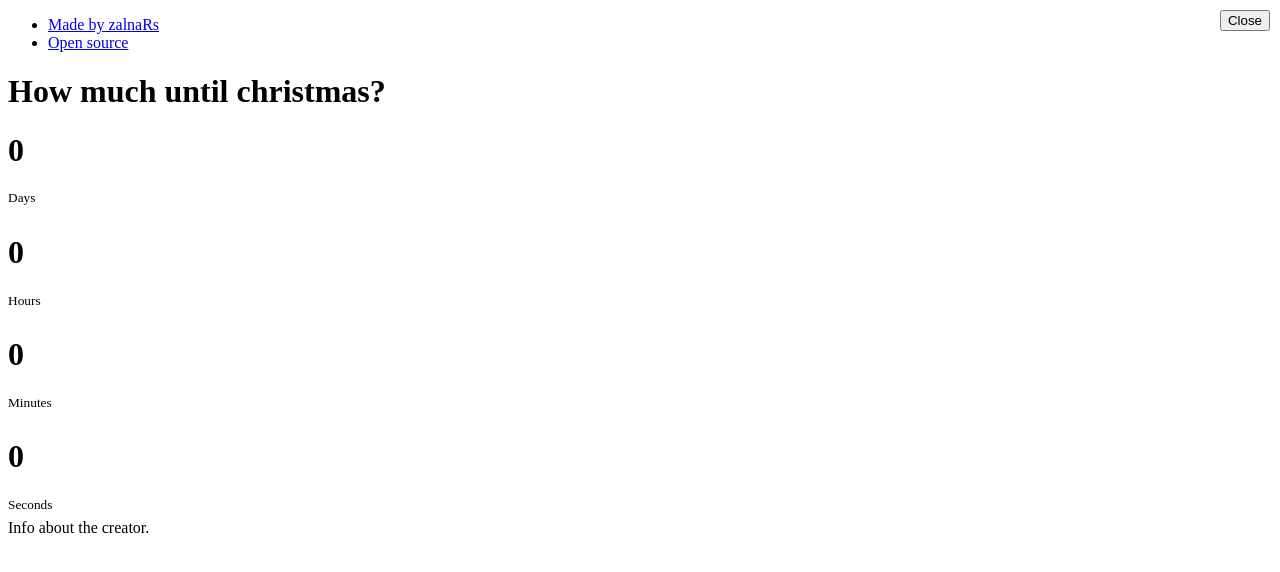
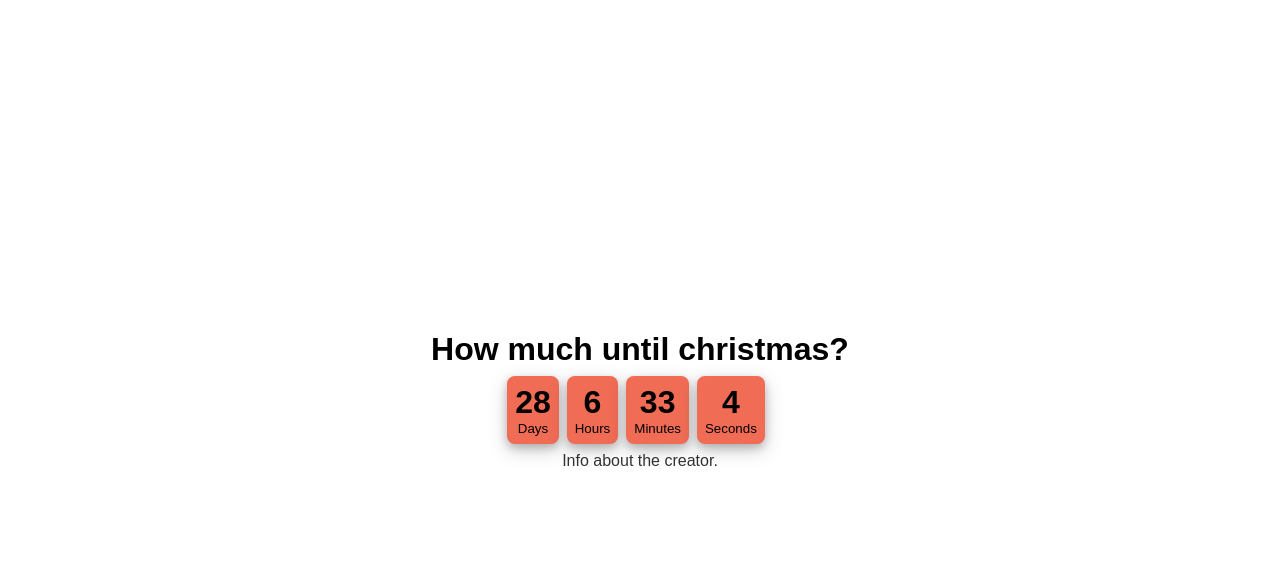
Before and after one commit to zalnaRs/ChristmasCountdown, a plain HTML site: page index.html in a window 1280 px wide. Drawn offline with Linux system fonts and the light colour scheme; the site is published under a folder, as on GitHub Pages, so addresses that start at the root find nothing; a web font is replaced by a local one.

Commit message:
Update index.html

```diff
--- a/index.html
+++ b/index.html
@@ -5,8 +5,8 @@
     <meta http-equiv="X-UA-Compatible" content="IE=edge" />
     <meta name="viewport" content="width=device-width, initial-scale=1.0" />
     <title>Christmas Countdown</title>
-    <link rel="stylesheet" href="/styles.css" />
-    <script src="/app.js" defer></script>
+    <link rel="stylesheet" href="./styles.css" />
+    <script src="./app.js" defer></script>
   </head>
   <body>
     <div aria-hidden="true" class="dialog" id="infoDialog">
```
